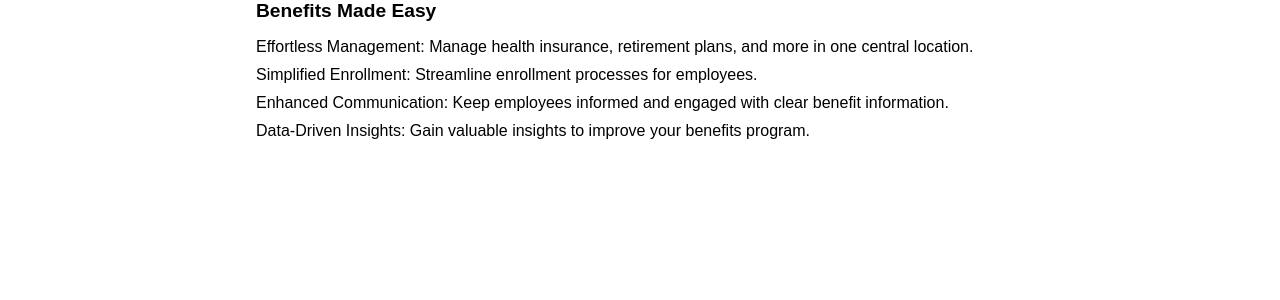
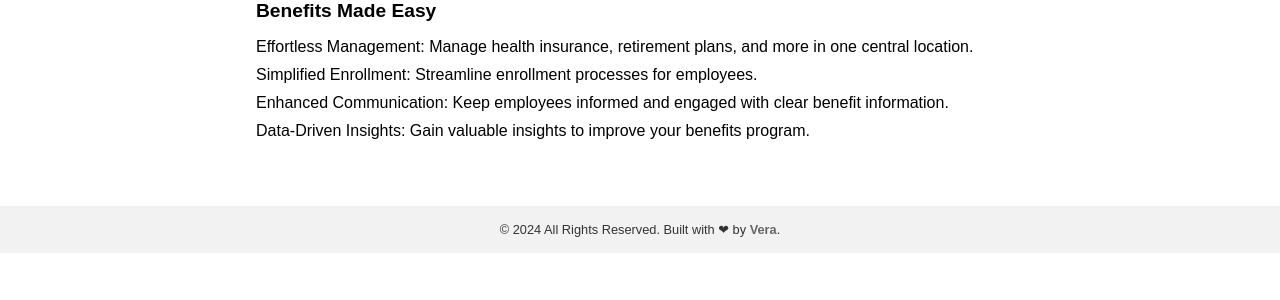
Before and after one commit to veranyagaka/BenefitsPro, a Django app: template myproject/myapp/templates/index.html in a window 1280 px wide. Shown: the part 386-686 px from the top of the page. Run offline with Django 4.2, Linux system fonts and the light colour scheme; the template is opened without the code that fills it, so the values that code supplies are empty.

Commit message:
added footer

```diff
--- /dev/null
+++ b/myproject/myapp/templates/footer.html
@@ -0,0 +1,4 @@
+<footer>
+    {% load static %}  <link rel="stylesheet" href="{% static 'footer.css' %}">
+    <p>&copy; 2024 All Rights Reserved. Built with &#x2764; by <a href="https://github.com/veranyagaka">Vera</a>.</p>
+  </footer>
--- a/myproject/myapp/templates/index.html
+++ b/myproject/myapp/templates/index.html
@@ -27,5 +27,7 @@
             </ul>
         </div>
     </main>
+    {% include 'footer.html' %}
+
 </body>
 </html>
--- /dev/null
+++ b/myproject/static/footer.css
@@ -0,0 +1,21 @@
+footer {
+    background-color: #f2f2f2;  /* Light gray background */
+    padding: 1rem 2rem;  /* Add some padding for content */
+    text-align: center;  /* Center the content horizontally */
+  }
+
+  footer p {
+    color: #333;  /* Text color */
+    margin: 0;  /* Remove default margin */
+    font-size: 0.8rem;  /* Adjust font size as needed */
+  }
+
+  footer a {  /* Style for any links in the footer */
+    color: #666;  /* Link color */
+    text-decoration: none;  /* Remove underline from links */
+    font-weight: bold;  /* Make links bolder (optional) */
+  }
+
+  footer a:hover {  /* Style for links on hover */
+    color: #999;  /* Change link color on hover */
+  }
```
